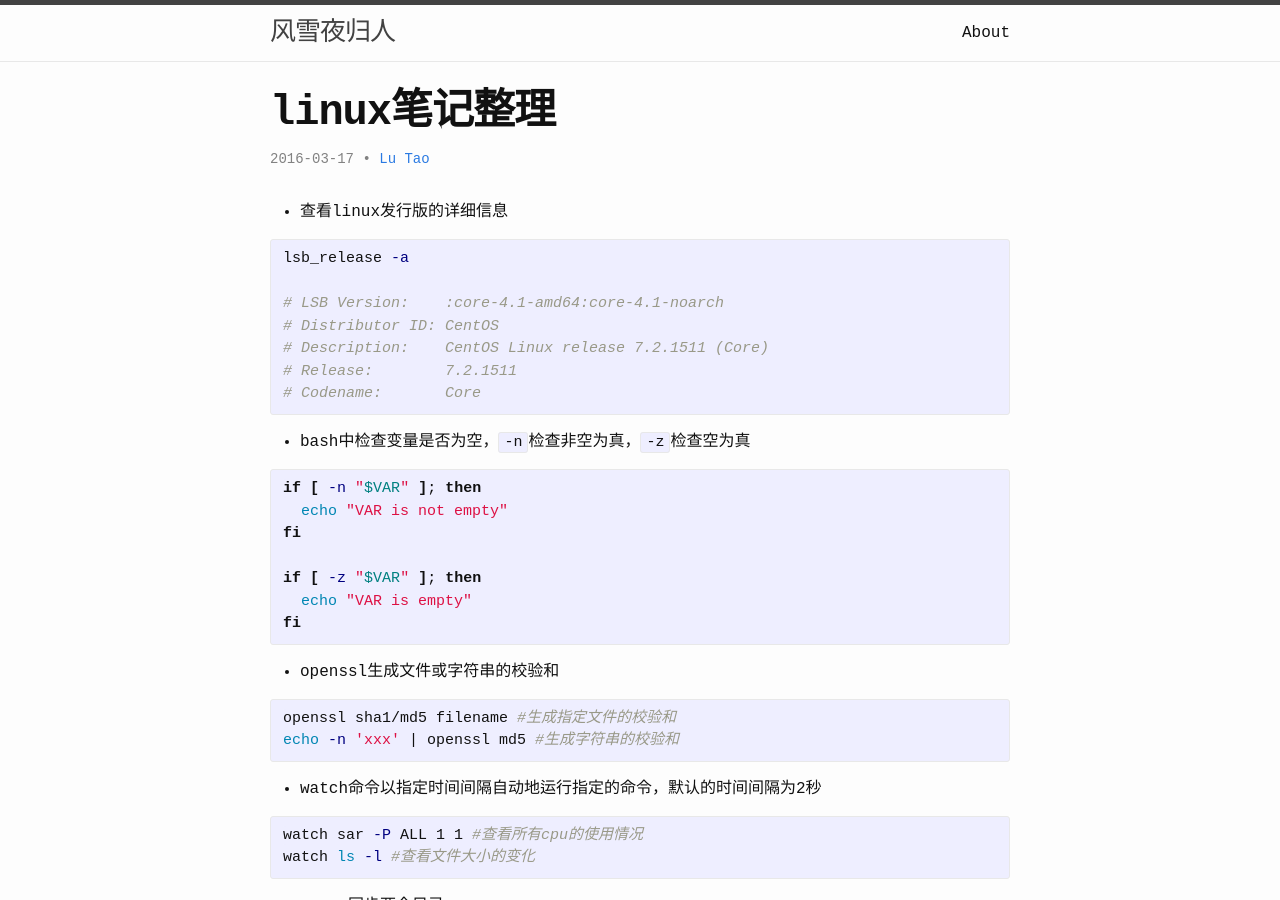
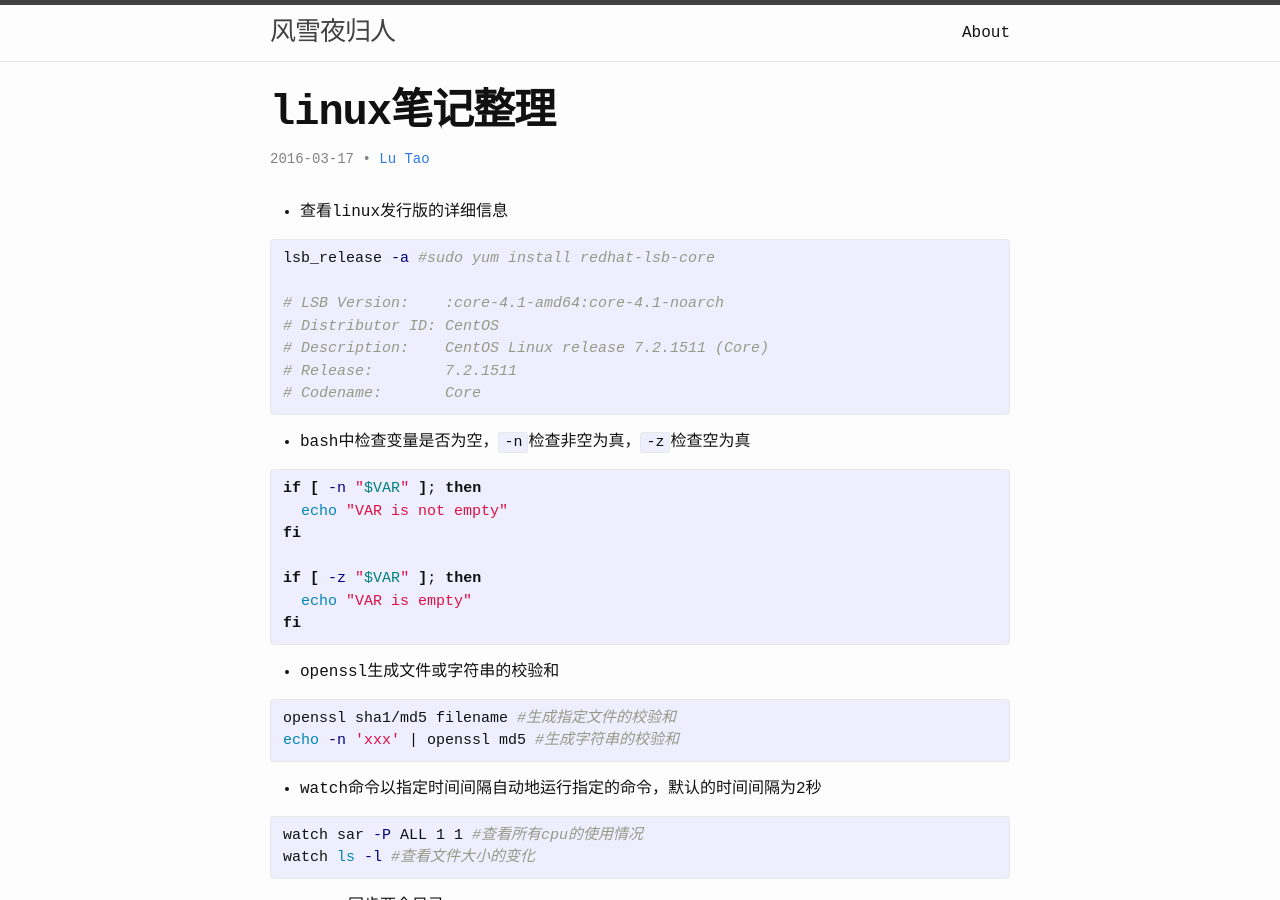
Before and after one commit to lutaoact/lutaoact.github.io, a Jekyll site: the page built from _posts/2016-03-17-linux-skill.markdown, in a window 1280 px wide and 900 px high. Built offline with Jekyll 4.4.1, drawn with Linux system fonts in a browser that asks for light colours.

Commit message:
yum install redhat-lsb-core

```diff
--- a/_posts/2016-03-17-linux-skill.markdown
+++ b/_posts/2016-03-17-linux-skill.markdown
@@ -7,7 +7,7 @@ categories: linux bash
 
 * 查看linux发行版的详细信息
 {% highlight sh %}
-lsb_release -a
+lsb_release -a #sudo yum install redhat-lsb-core
 
 # LSB Version:    :core-4.1-amd64:core-4.1-noarch
 # Distributor ID: CentOS
```
